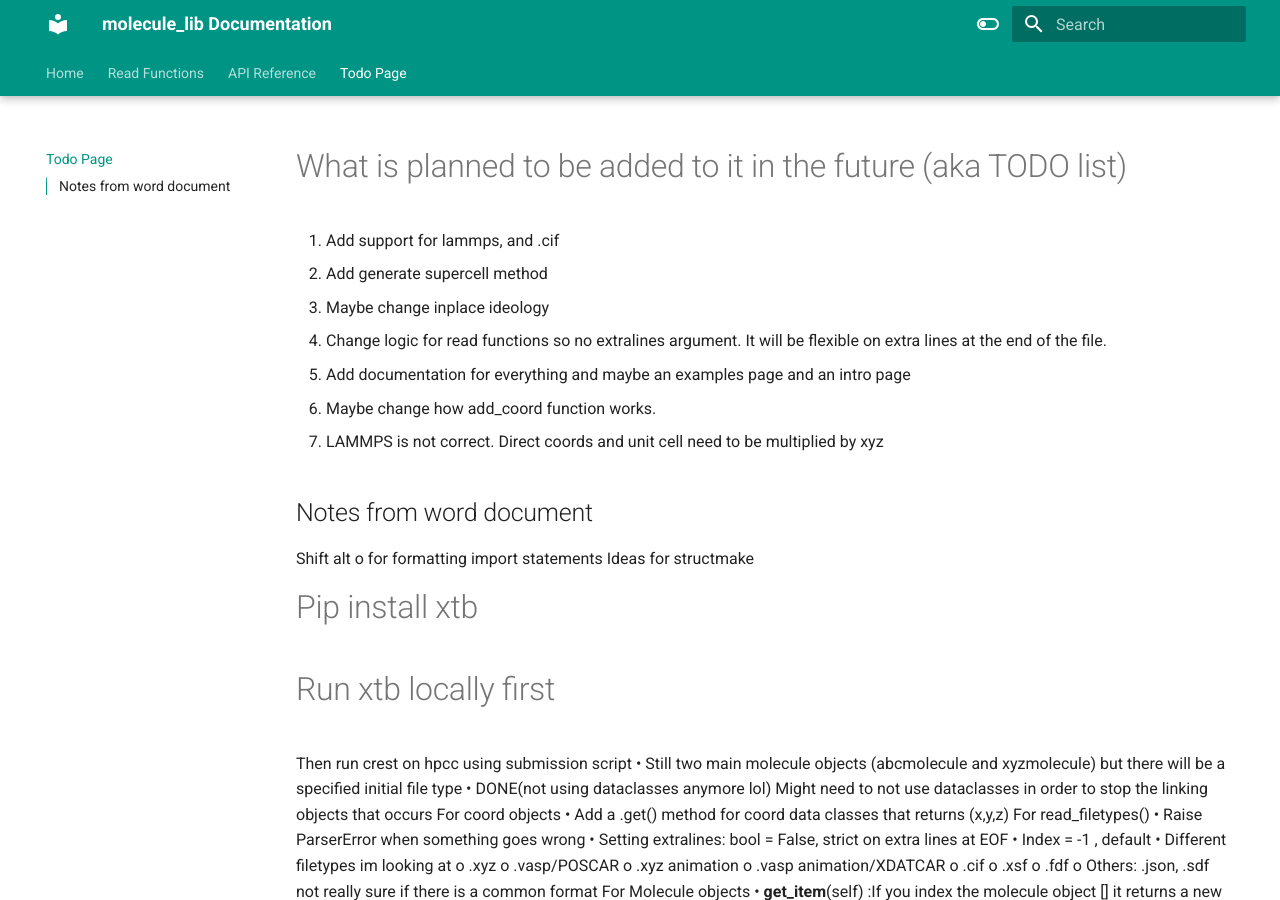
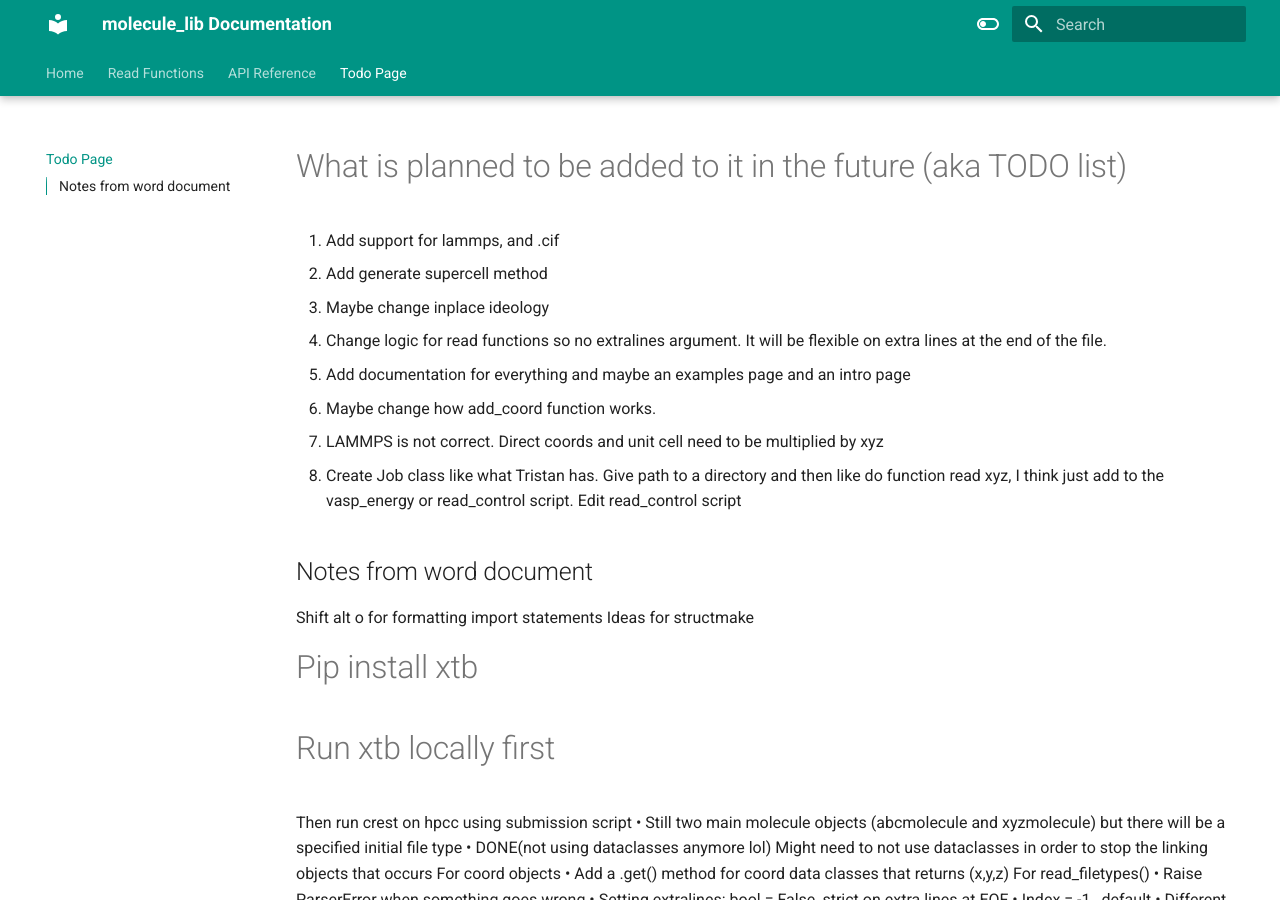
Before and after one commit to jerschro/molecule_lib_documentation, an MkDocs documentation site: the page built from docs/todo.md, in a window 1280 px wide and 900 px high. Built offline with MkDocs 1.6.1 and Material for MkDocs 9.7.7, drawn with Linux system fonts in a browser that asks for light colours.

Commit message:
Update todo.md

```diff
--- a/docs/todo.md
+++ b/docs/todo.md
@@ -7,6 +7,7 @@
 6. Add documentation for everything and maybe an examples page and an intro page
 7. Maybe change how add_coord function works.
 8. LAMMPS is not correct. Direct coords and unit cell need to be multiplied by xyz
+9. Create Job class like what Tristan has. Give path to a directory and then like do function read xyz, I think just add to the vasp_energy or read_control script. Edit read_control script
 
 
 ## Notes from word document
```
